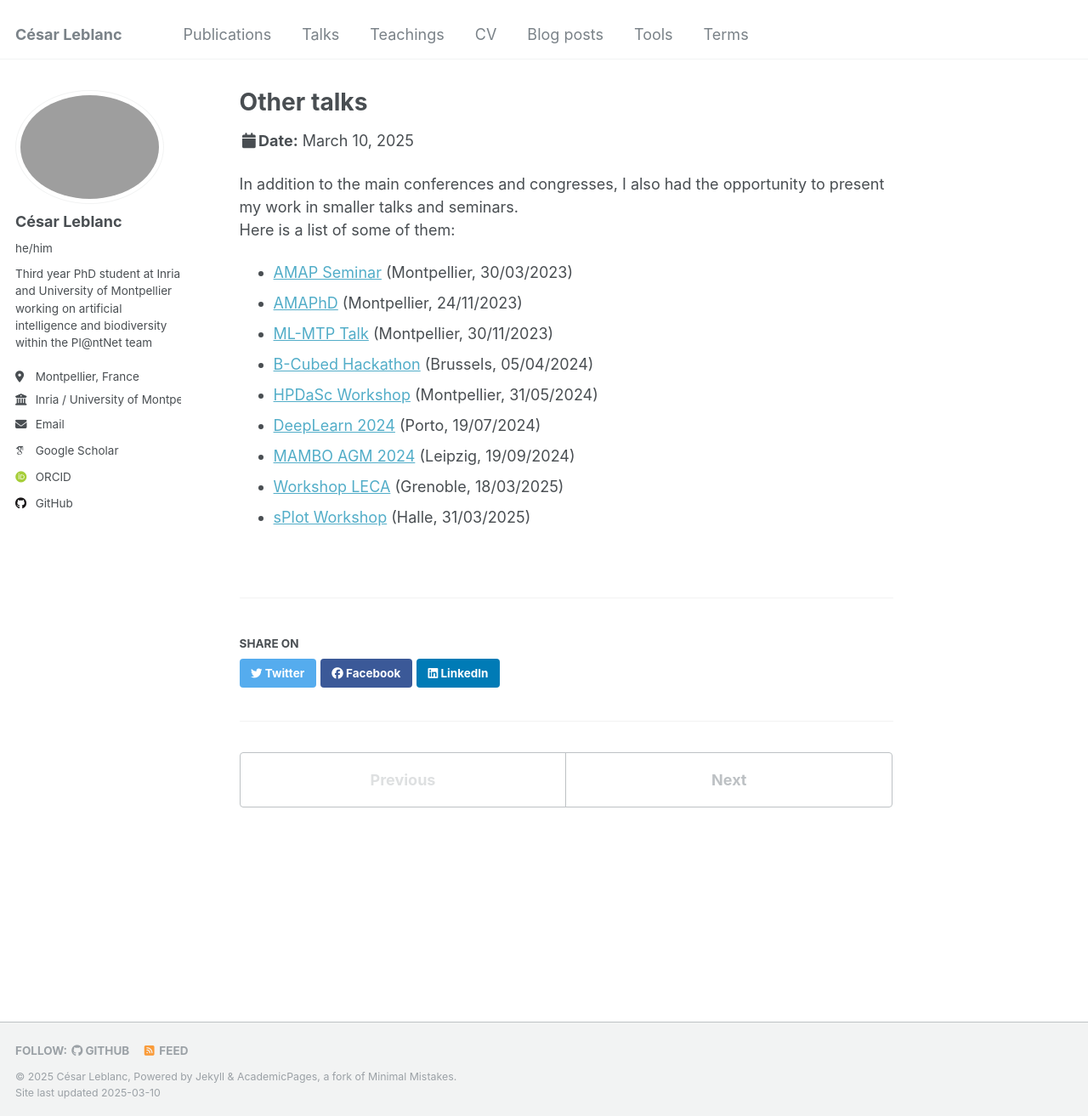
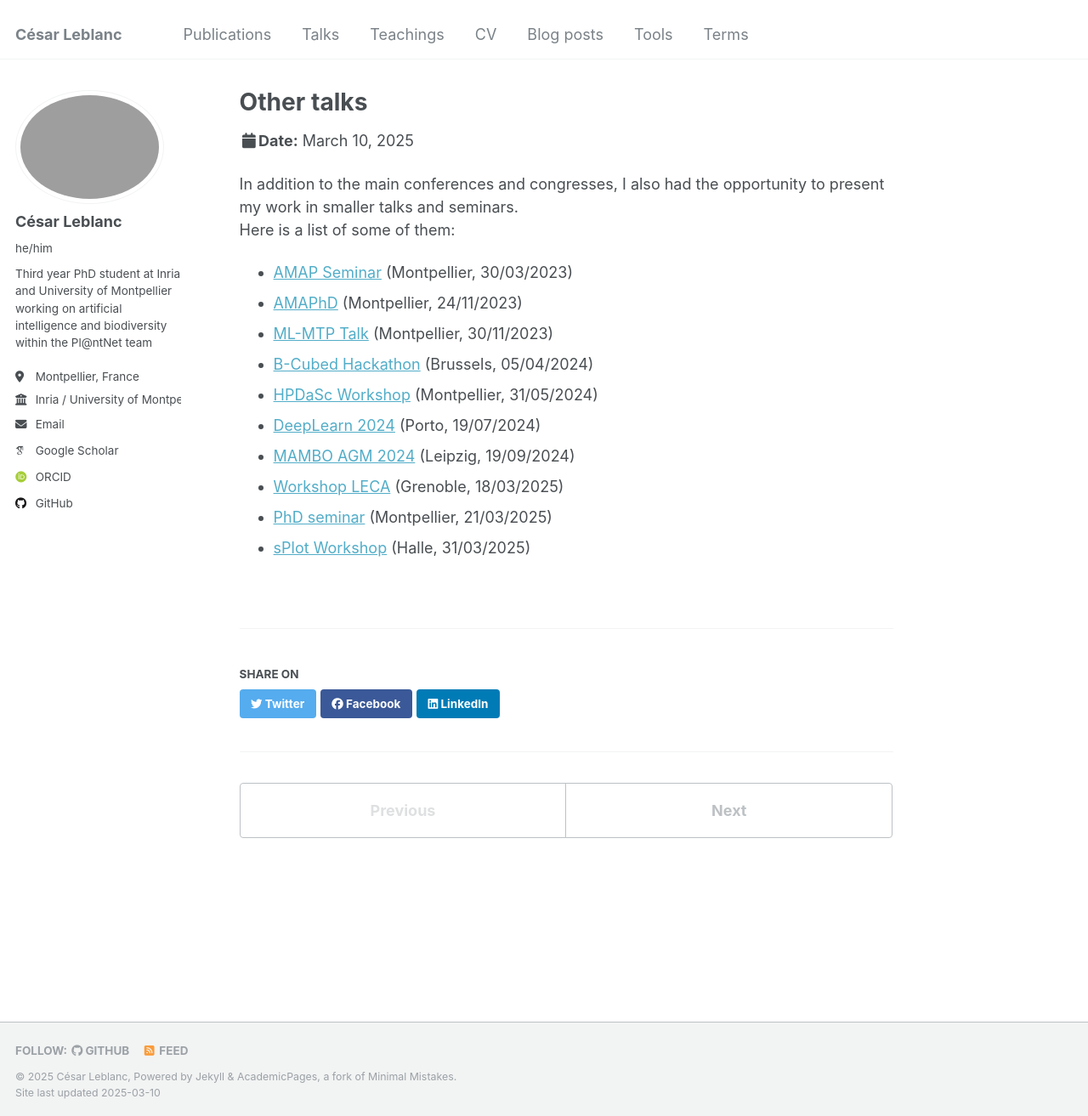
Before and after one commit to cesar-leblanc/cesar-leblanc.github.io, a Jekyll site: the page built from _talks/0000-other-talks.md, in a window 1280 px wide and 1313 px high. Shown: the whole window at 85% size. Built offline with Jekyll 4.4.1, drawn with Linux system fonts in a browser that asks for light colours; some web fonts are replaced.

Commit message:
Add new seminar

```diff
--- a/_talks/0000-other-talks.md
+++ b/_talks/0000-other-talks.md
@@ -20,4 +20,5 @@ Here is a list of some of them:
 - [DeepLearn 2024](https://deeplearn.irdta.eu/2024/) (Porto, 19/07/2024)
 - [MAMBO AGM 2024](https://www.mambo-project.eu/events) (Leipzig, 19/09/2024)
 - [Workshop LECA](https://leca.osug.fr/-seminaires-) (Grenoble, 18/03/2025)
+- [PhD seminar](https://phd-seminars-sam.inria.fr/) (Montpellier, 21/03/2025)
 - [sPlot Workshop](https://idiv-biodiversity.de/en/splot/default-a0c59927df.html) (Halle, 31/03/2025)
```
